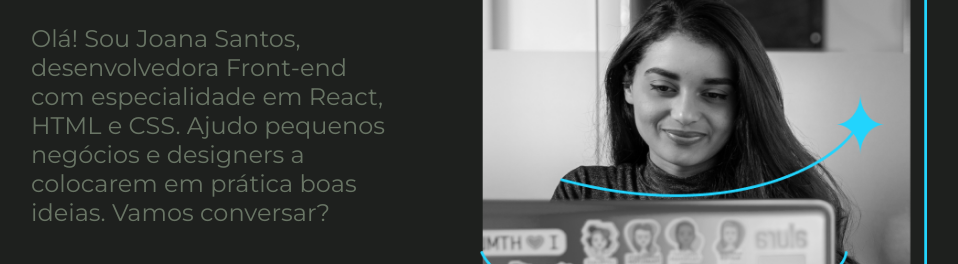
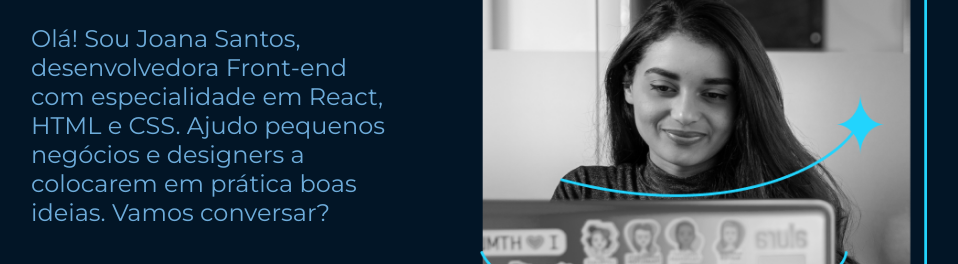
Before and after one commit to GabrielFuhr006/portifolio, a plain HTML site: page index.html in a window 1280 px wide. Shown: the part 405-669 px from the top of the page, without its empty margins (161-1119 px from the left). Drawn offline with nearby package versions, Linux system fonts and the light colour scheme.

Commit message:
Update style.css

```diff
--- a/styles/style.css
+++ b/styles/style.css
@@ -1,10 +1,10 @@
 @import url('https://fonts.googleapis.com/css2?family=Krona+One&family=Montserrat:wght@400;600&display=swap');
 
 :root {
-    --cor-primaria: #1E201E;
-    --cor-secundaria: #697565;
-    --cor-terciaria: #3C3D37;
-    --cor-hover: #ECDFCC;
+    --cor-primaria: #021526;
+    --cor-secundaria: #6EACDA;
+    --cor-terciaria: #03346E;
+    --cor-hover: #E2E2B6;
 
     --fonte-primaria: 'Krona One', sans-serif;
     --fonte-secundaria: 'Montserrat', sans-serif;
```
